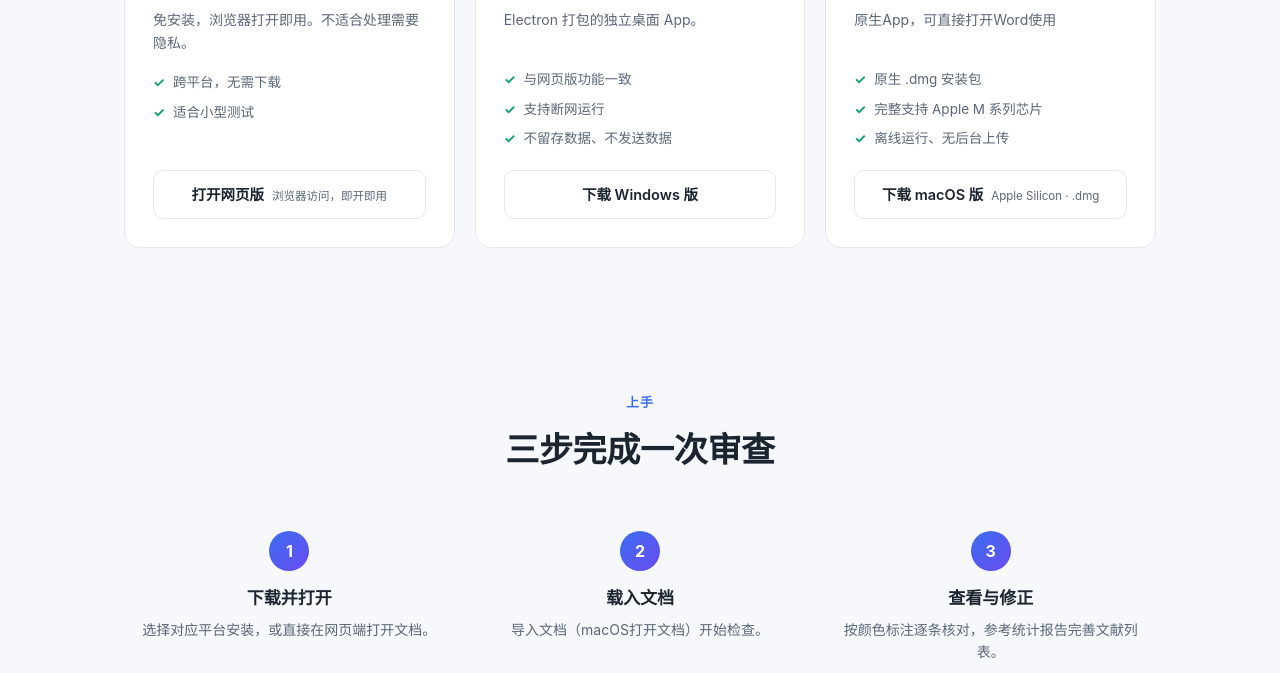
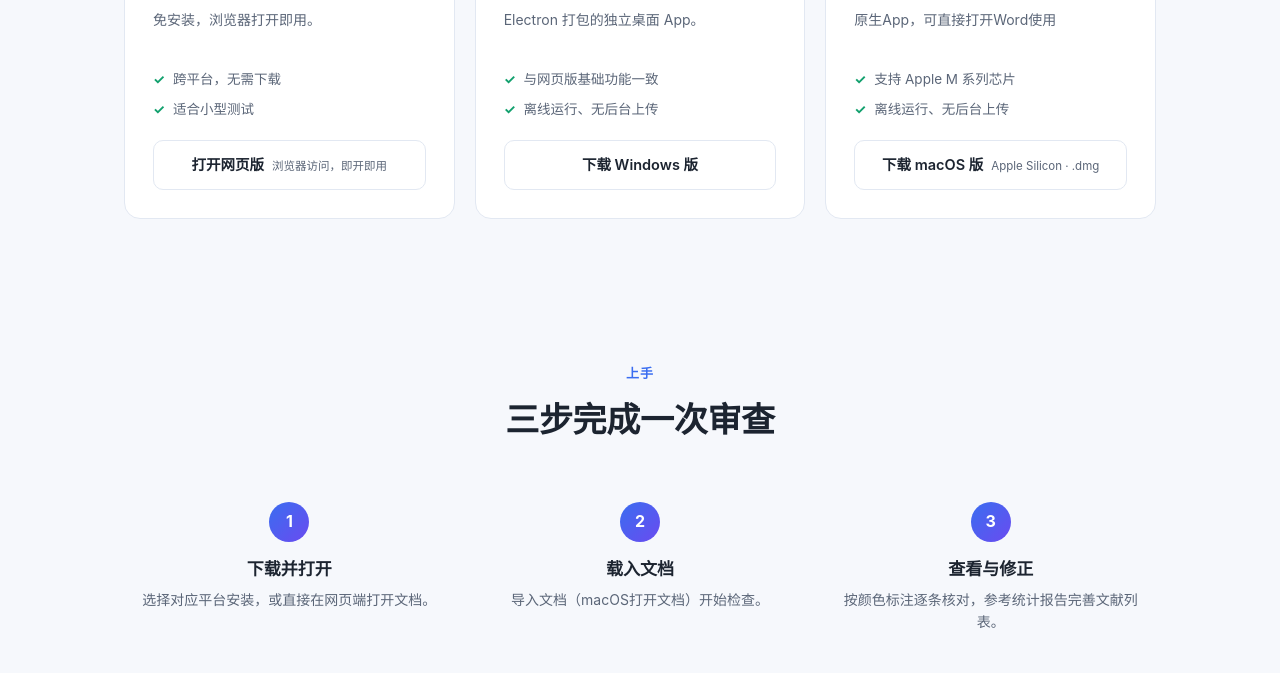
Before and after one commit to charlieliucc/citerev, a plain HTML site: page index.html in a window 1280 px wide. Shown: the part 2047-2720 px from the top of the page. Drawn offline with Linux system fonts and the light colour scheme.

Commit message:
update index.html

```diff
--- a/index.html
+++ b/index.html
@@ -3,7 +3,7 @@
 <head>
 <meta charset="UTF-8" />
 <meta name="viewport" content="width=device-width, initial-scale=1.0" />
-<title>引用审查 · 离线运行的引用与参考文献校对工具</title>
+<title>引用审查 CiteRev · 支持离线运行的引用与参考文献检查工具</title>
 <meta name="description" content="引用审查是一款离线运行、安全可控、完全免费的引用与参考文献校对工具，支持网页端、Windows 端与 macOS 端（M 芯片）下载。" />
 <link rel="stylesheet" href="vendor/bootstrap-icons/bootstrap-icons.css" />
 <style>
@@ -216,7 +216,7 @@
 
      <div class="hero-cta">
       <a class="btn btn-primary" href="https://charlieliucc.github.io/citerev/web/"><i class="bi bi-rocket-takeoff-fill"></i> 在线使用</a>
-      <a class="btn btn-ghost" href="#download"><i class="bi bi-download"></i> 下载桌面版</a>
+      <a class="btn btn-ghost" href="https://github.com/charlieliucc/citerev/releases"><i class="bi bi-download"></i> 下载桌面版</a>
       <a class="btn btn-ghost" href="https://github.com/charlieliucc/citerev"><i class="bi bi-github"></i> GitHub 仓库</a>
     </div>
 
@@ -290,13 +290,13 @@
       <!-- Web -->
       <div class="dl-card">
         <div class="os"><span class="os-ico"><i class="bi bi-globe"></i></span> 网页端（轻量版）</div>
-        <p class="desc">免安装，浏览器打开即用。不适合处理需要隐私。</p>
+        <p class="desc">免安装，浏览器打开即用。</p>
         <ul class="dl-list">
           <li>跨平台，无需下载</li>
           <li>适合小型测试</li>
 
         </ul>
-        <a class="dl-btn" href="#">打开网页版 <small>浏览器访问，即开即用</small></a>
+        <a class="dl-btn" href="https://charlieliucc.github.io/citerev/web/">打开网页版 <small>浏览器访问，即开即用</small></a>
       </div>
 
       <!-- Windows -->
@@ -304,11 +304,10 @@
         <div class="os"><span class="os-ico"><i class="bi bi-windows"></i></span> Windows 端（桌面版）</div>
         <p class="desc">Electron 打包的独立桌面 App。</p>
         <ul class="dl-list">
-          <li>与网页版功能一致</li>
-          <li>支持断网运行</li>
-          <li>不留存数据、不发送数据</li>
+          <li>与网页版基础功能一致</li>
+          <li>离线运行、无后台上传</li>
         </ul>
-        <a class="dl-btn" href="#">下载 Windows 版</a>
+        <a class="dl-btn" href="https://github.com/charlieliucc/citerev/releases">下载 Windows 版</a>
       </div>
 
       <!-- macOS -->
@@ -316,11 +315,10 @@
         <div class="os"><span class="os-ico"><i class="bi bi-apple"></i></span> macOS 端（桌面版）</div>
         <p class="desc">原生App，可直接打开Word使用</p>
         <ul class="dl-list">
-          <li>原生 .dmg 安装包</li>
-          <li>完整支持 Apple M 系列芯片</li>
+          <li>支持 Apple M 系列芯片</li>
           <li>离线运行、无后台上传</li>
         </ul>
-        <a class="dl-btn" href="https://github.com/charlieliucc/citerev/releases/tag/macOS">下载 macOS 版 <small>Apple Silicon · .dmg</small></a>
+        <a class="dl-btn" href="https://github.com/charlieliucc/citerev/releases">下载 macOS 版 <small>Apple Silicon · .dmg</small></a>
       </div>
 
     </div>
@@ -352,7 +350,7 @@
     <div class="faq">
       <details open>
         <summary>「离线运行」到底是什么意思？</summary>
-        <p>所有引用与参考文献的检测逻辑都在你的本机完成，文档内容不会上传到任何服务器。部分版本首次使用需联网下载程序文件，之后可离线工作。</p>
+        <p>客户端端所有引用与参考文献的检测逻辑都在你的本机完成，文档内容不会上传到任何服务器。</p>
       </details>
       <details>
         <summary>我的论文安全吗？</summary>
@@ -360,7 +358,7 @@
       </details>
       <details>
         <summary>macOS 版支持 Intel 芯片吗？</summary>
-        <p>当前主推的桌面 App 针对 Apple Silicon（M1/M2/M3）优化。如需 Intel 版本可在下载区或仓库 issues 中反馈，我们会据需求补充构建。</p>
+        <p>当前主推的桌面 App 针对 Apple Silicon（M1/M2/M3）优化。</p>
       </details>
       <details>
         <summary>支持哪些引用格式？</summary>
@@ -368,7 +366,7 @@
       </details>
       <details>
         <summary>真的完全免费吗？</summary>
-        <p>是的。个人与学术用途永久免费，无订阅、无字数上限、无广告，开放透明。</p>
+        <p>是的。无订阅、无字数上限、无广告，开放透明。</p>
       </details>
     </div>
   </div>
@@ -380,7 +378,7 @@
     <div class="cta-band">
       <h2>现在就开始，给你的论文做一次离线审查</h2>
       <p>免费、本地、安全 —— 三种平台，总有一款适合你。</p>
-      <a class="btn btn-primary" href="#download"><i class="bi bi-download"></i> 免费下载引用审查</a>
+      <a class="btn btn-primary" href="https://github.com/charlieliucc/citerev/releases"><i class="bi bi-download"></i> 免费下载引用审查</a>
     </div>
   </div>
 </section>
```
